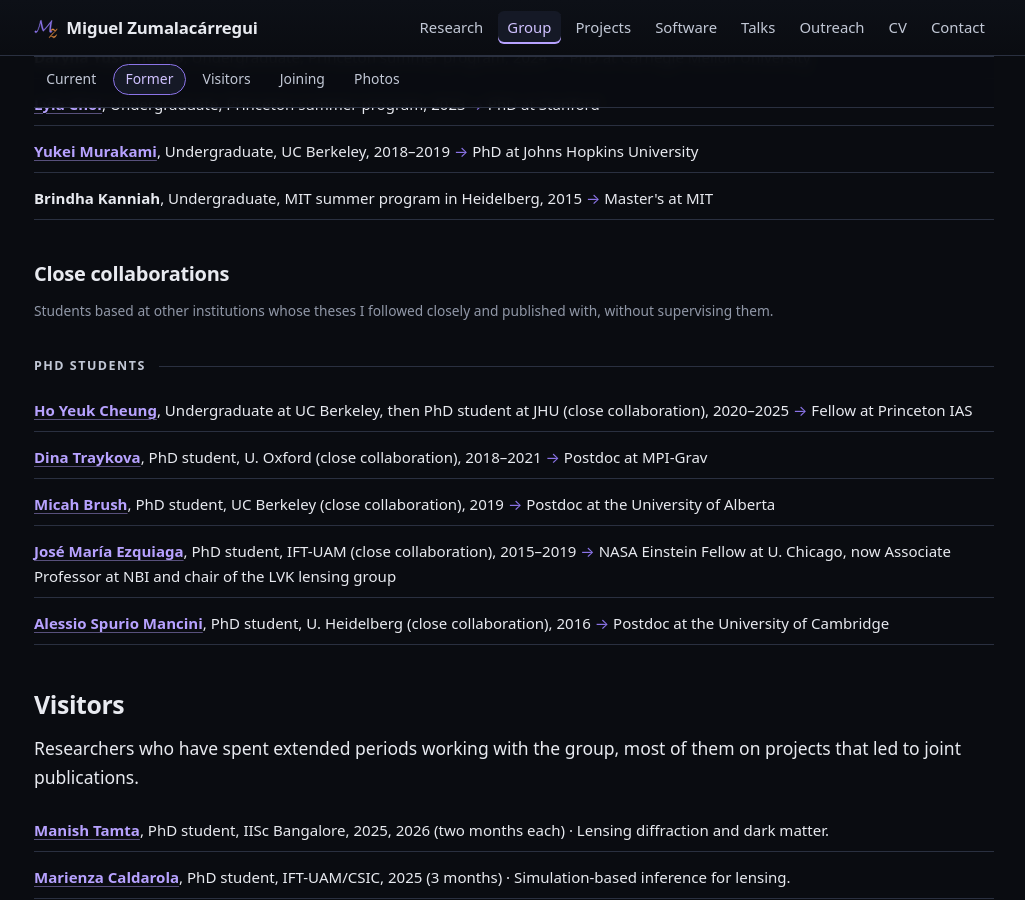
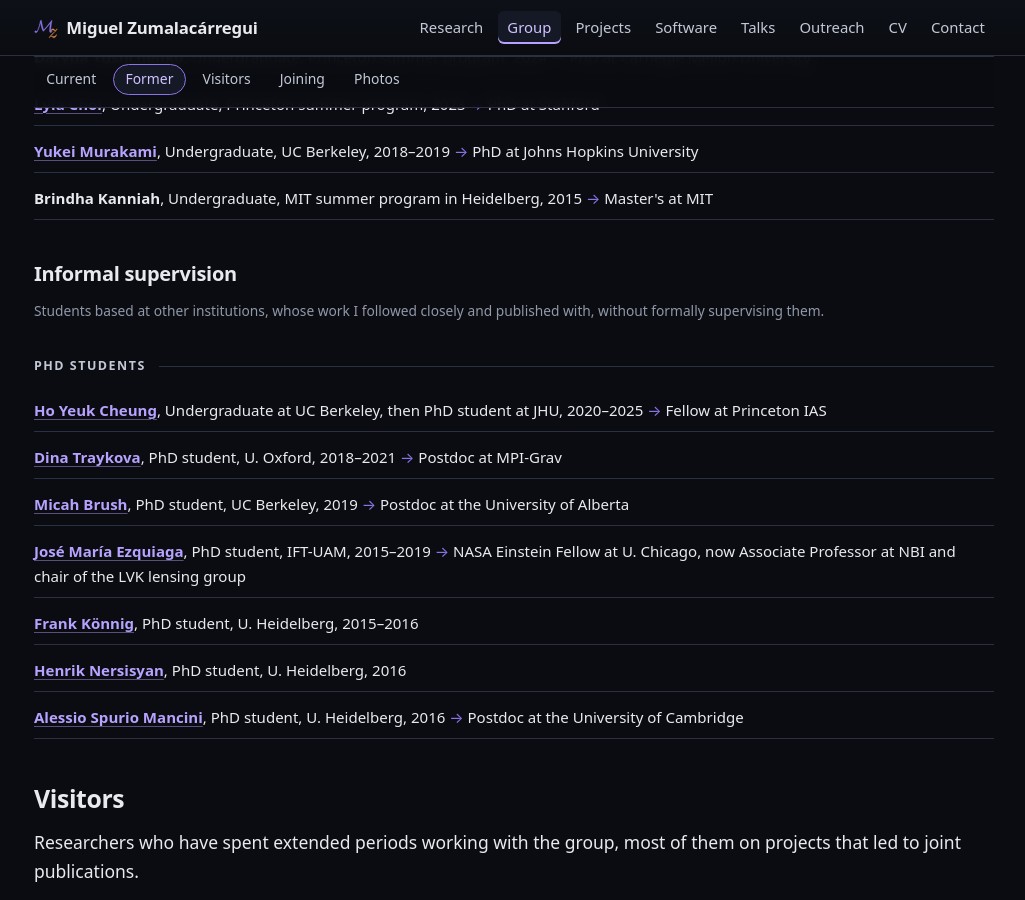
Before and after one commit to miguelzuma/miguelzuma.github.io, a Jekyll site: the page built from group.html, in a window 1280 px wide and 900 px high, scrolled down 2837 px. Shown: the whole window, without its empty margins (126-1151 px from the left). Built offline with Jekyll 4.4.1, drawn with Linux system fonts in a browser that asks for light colours.

Commit message:
Group: informal supervision, said once
Three changes to the second list, all from the same observation: the
heading and every line were saying the same thing.

The "(close collaboration)" tag comes off each role, since the section
already states the relationship. The schema comment that mandated the tag
comes off with it.

The heading becomes "Informal supervision", the CV's own term for this
group, and the blurb says "without formally supervising them". That fits
Spurio Mancini, who is in the list on the strength of one paper and was
never a close collaborator in the sense the old heading claimed.

Frank Koennig and Henrik Nersisyan join it, from the same Heidelberg years
and the same CV section. Two joint papers with Koennig, one with Nersisyan.
Neither has a destination recorded, which the template already handles.

The CV PDF is unchanged: it builds Supervision from `former`, and this list
is deliberately Group-page only.

Co-Authored-By: Claude Opus 5 (1M context) <noreply@anthropic.com>
Claude-Session: https://claude.ai/code/session_01E2ZbXszK9qt9svKVxU5Yrt

```diff
--- a/_data/people.yml
+++ b/_data/people.yml
@@ -24,10 +24,10 @@
 #
 #     Role, Institution (relationship)
 #
-# The relationship is one of: (co-supervised), (co-supervised with X), or
-# (close collaboration) -- the last for people who were never formally mine to
-# supervise, which is stated rather than left for the reader to guess. Leave it
-# off when the supervision was simply mine. The CV template reads this shape:
+# The relationship is (co-supervised) or (co-supervised with X). Leave it off
+# when the supervision was simply mine, and also in `earlier_mentees`, where
+# the section heading already says the supervision was informal: repeating it
+# on every line says the same thing twice. The CV template reads this shape:
 # _includes/tex-person.html drops the leading role and keeps the rest.
 
 current:
@@ -455,7 +455,7 @@ earlier_mentees:
     url: "https://inspirehep.net/authors/1853401"
     stage: phd
     end: 2025
-    role: "Undergraduate at UC Berkeley, then PhD student at JHU (close collaboration)"
+    role: "Undergraduate at UC Berkeley, then PhD student at JHU"
     years: "2020–2025"
     next: "Fellow at Princeton IAS"
 
@@ -464,7 +464,7 @@ earlier_mentees:
     url: "https://inspirehep.net/authors/1430977"
     stage: phd
     end: 2019
-    role: "PhD student, IFT-UAM (close collaboration)"
+    role: "PhD student, IFT-UAM"
     years: "2015–2019"
     next: "NASA Einstein Fellow at U. Chicago, now Associate Professor at NBI and chair of the LVK lensing group"
 
@@ -473,7 +473,7 @@ earlier_mentees:
     url: "https://inspirehep.net/authors/1724905"
     stage: phd
     end: 2021
-    role: "PhD student, U. Oxford (close collaboration)"
+    role: "PhD student, U. Oxford"
     years: "2018–2021"
     next: "Postdoc at MPI-Grav"
 
@@ -482,15 +482,31 @@ earlier_mentees:
     url: "https://inspirehep.net/authors/2549427"
     stage: phd
     end: 2019
-    role: "PhD student, UC Berkeley (close collaboration)"
+    role: "PhD student, UC Berkeley"
     years: "2019"
     next: "Postdoc at the University of Alberta"
+
+  - name: "Frank Könnig"
+    sortkey: "konnig"
+    url: "https://inspirehep.net/authors/1380098"
+    stage: phd
+    end: 2016
+    role: "PhD student, U. Heidelberg"
+    years: "2015–2016"
+
+  - name: "Henrik Nersisyan"
+    sortkey: "nersisyan"
+    url: "https://inspirehep.net/authors/1259150"
+    stage: phd
+    end: 2016
+    role: "PhD student, U. Heidelberg"
+    years: "2016"
 
   - name: "Alessio Spurio Mancini"
     sortkey: "spurio mancini"
     url: "https://inspirehep.net/authors/1698172"
     stage: phd
     end: 2016
-    role: "PhD student, U. Heidelberg (close collaboration)"
+    role: "PhD student, U. Heidelberg"
     years: "2016"
     next: "Postdoc at the University of Cambridge"
--- a/group.html
+++ b/group.html
@@ -101,10 +101,10 @@ sections:
   {%- endif %}
   {%- endfor %}
 
-  <h2 style="font-size:1.25rem;">Close collaborations</h2>
+  <h2 style="font-size:1.25rem;">Informal supervision</h2>
   <p class="small">
-    Students based at other institutions whose theses I followed closely and
-    published with, without supervising them.
+    Students based at other institutions, whose work I followed closely and
+    published with, without formally supervising them.
   </p>
 
   {%- for stage in al_stages %}
```
Also changed, not shown: 1 other file.
